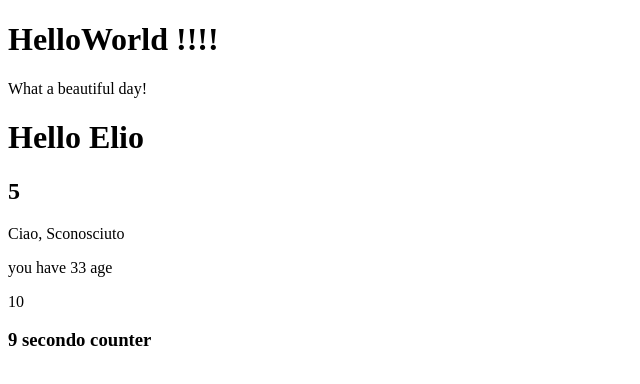
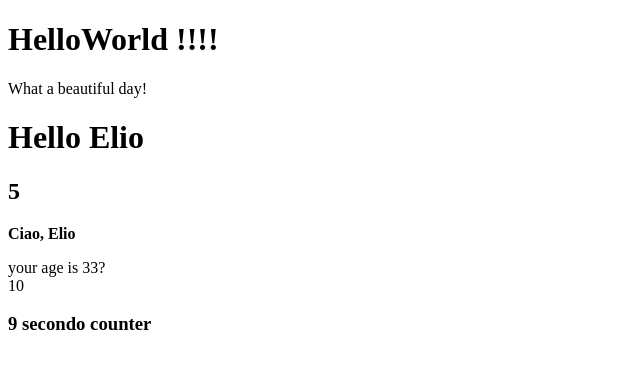
Before and after one commit to Castels88/React-esercizi, a React (Create React App) app: page / in a window 1280 px wide. Shown: the top 384 px of the page, without its empty margins (0-640 px from the left). Built offline with nearby package versions, Linux system fonts and the light colour scheme.

Commit message:
esercizio 5 props extend component age to welcome

```diff
--- /dev/null
+++ b/src/Age.js
@@ -0,0 +1,10 @@
+import React from "react";
+export class Age extends React.Component{
+    render(){
+        return <div>your age is
+            {this.props.age}?
+        </div>
+    }
+}
+// Extract the "Your age is " message into a new component called Age and render it within the Welcome component.
+// Pass to the Age component the age prop that Welcome is receiving from the App component.
--- a/src/App.js
+++ b/src/App.js
@@ -12,7 +12,7 @@ render(){
         <HelloWorld/>
         <h1>Hello <Name/></h1>
         <h2>{sum(2,3)}</h2>
-        <Welcome name="" age={33}/>
+        <Welcome name="Elio"/>
         <Counter InitialValue={0} IncrementValue={1}/>
         <SecondCounter NumeroIniziale={-1}/>
     </div>
--- a/src/Welcome.js
+++ b/src/Welcome.js
@@ -1,4 +1,5 @@
 import React from "react"
+import { Age } from "./Age"
 export class Welcome extends React.Component{
     render(){
         return(
@@ -7,12 +8,11 @@ export class Welcome extends React.Component{
                     this.props.name
                     ? <p><strong>Ciao, {this.props.name}</strong></p>
                     : <p>Ciao, Sconosciuto</p>
+
                 }
-                {
-                    this.props.age
-                    ? <p>you have {this.props.age} age</p>
-                    : <p>Your age is ?</p>
-                }
+
+                <Age age=" 33"/>
+
             </div>
         )
     }
```
